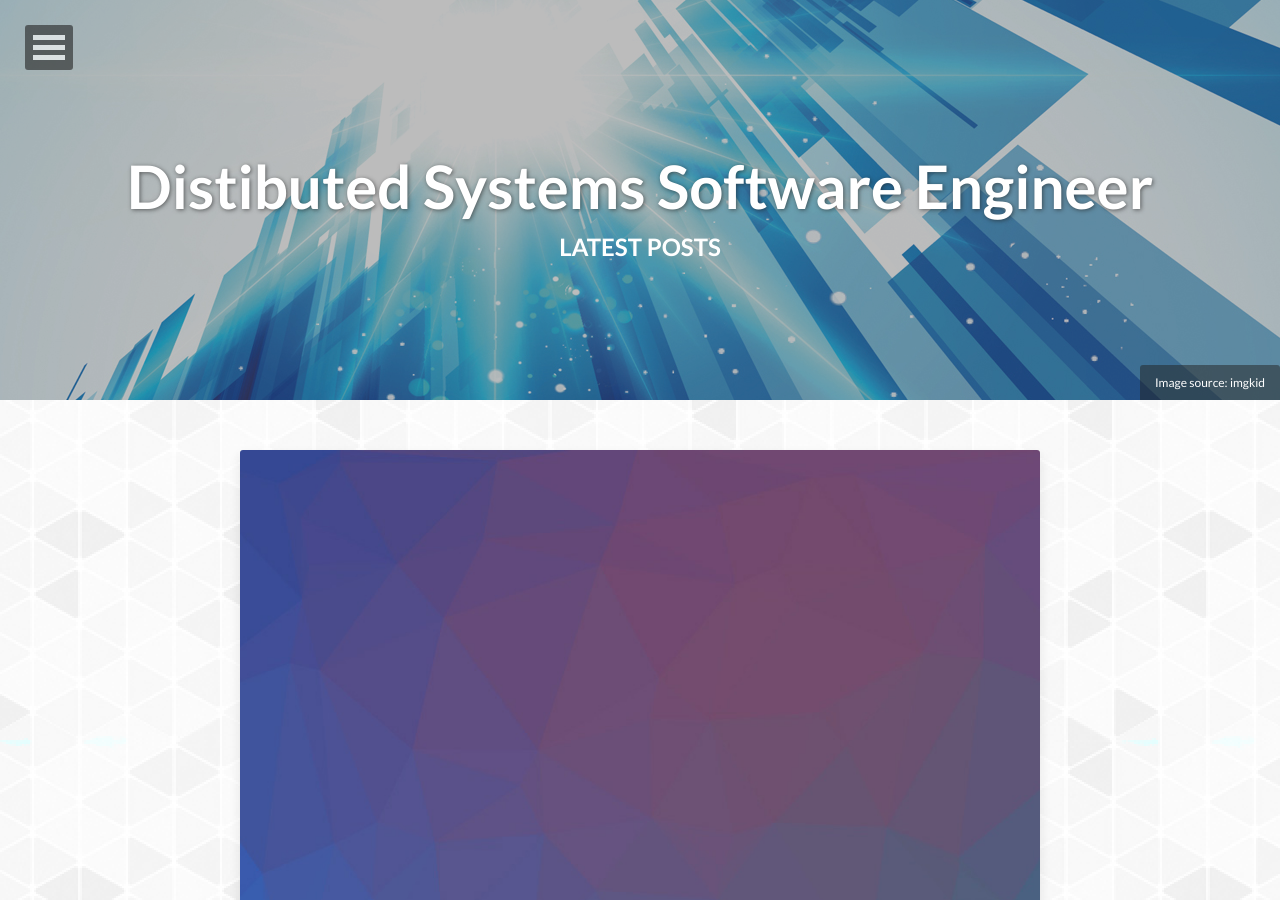
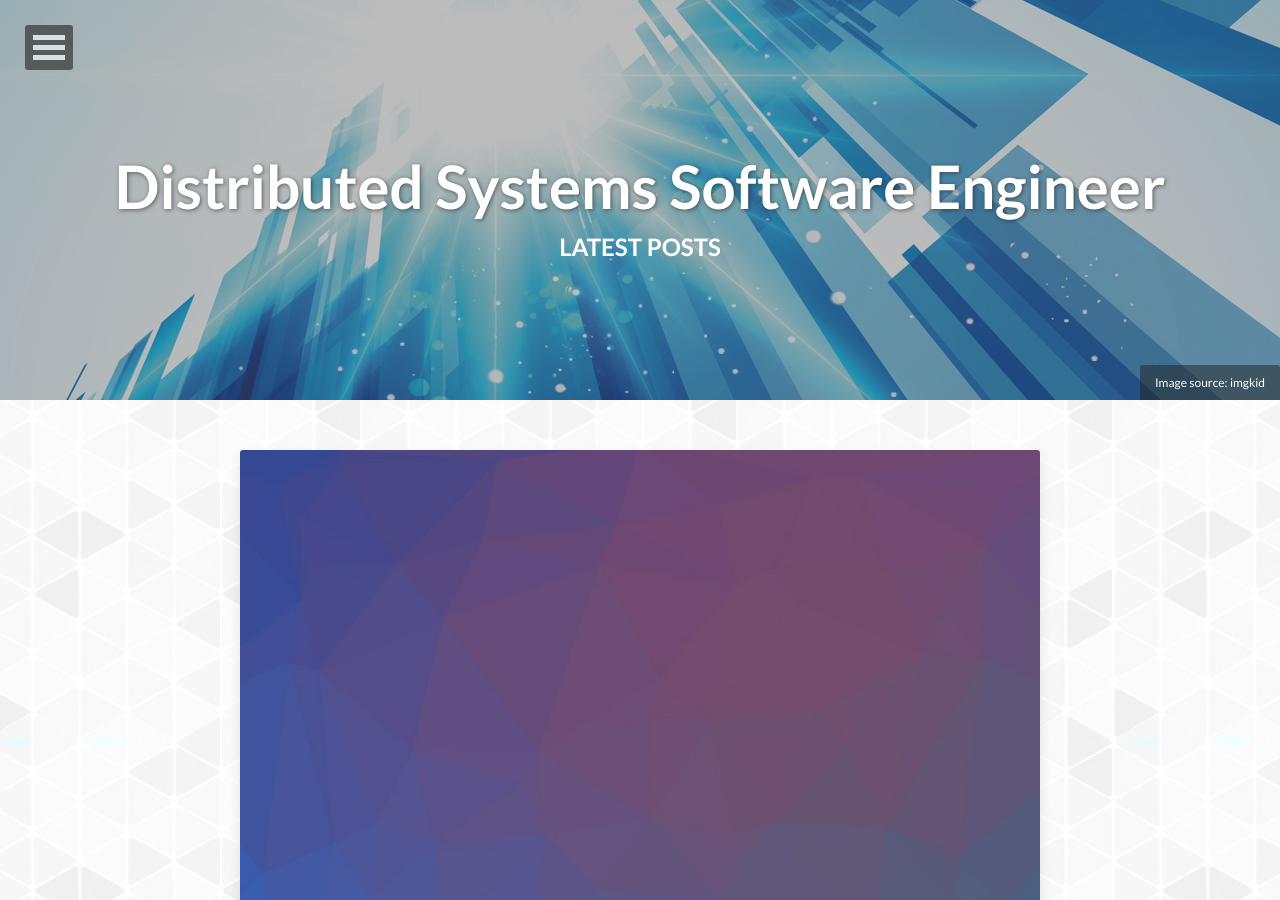
Before and after one commit to alorlea/alorlea.github.io, a Jekyll site: the page built from index.html, in a window 1280 px wide and 900 px high. Built offline with Jekyll 4.4.1, drawn with Linux system fonts in a browser that asks for light colours; nearby versions of some CDN libraries; the list of posts is cut into pages by our own code.

Commit message:
errata on title of page

```diff
--- a/_config.yml
+++ b/_config.yml
@@ -1,4 +1,4 @@
-title:            Distibuted Systems Software Engineer
+title:            Distributed Systems Software Engineer
 description:      My personal site where I collect my findings, inquiries, material and projects when it comes to technology
 disqus_shortname: githubpagesblog
 reading_time:     true
```
